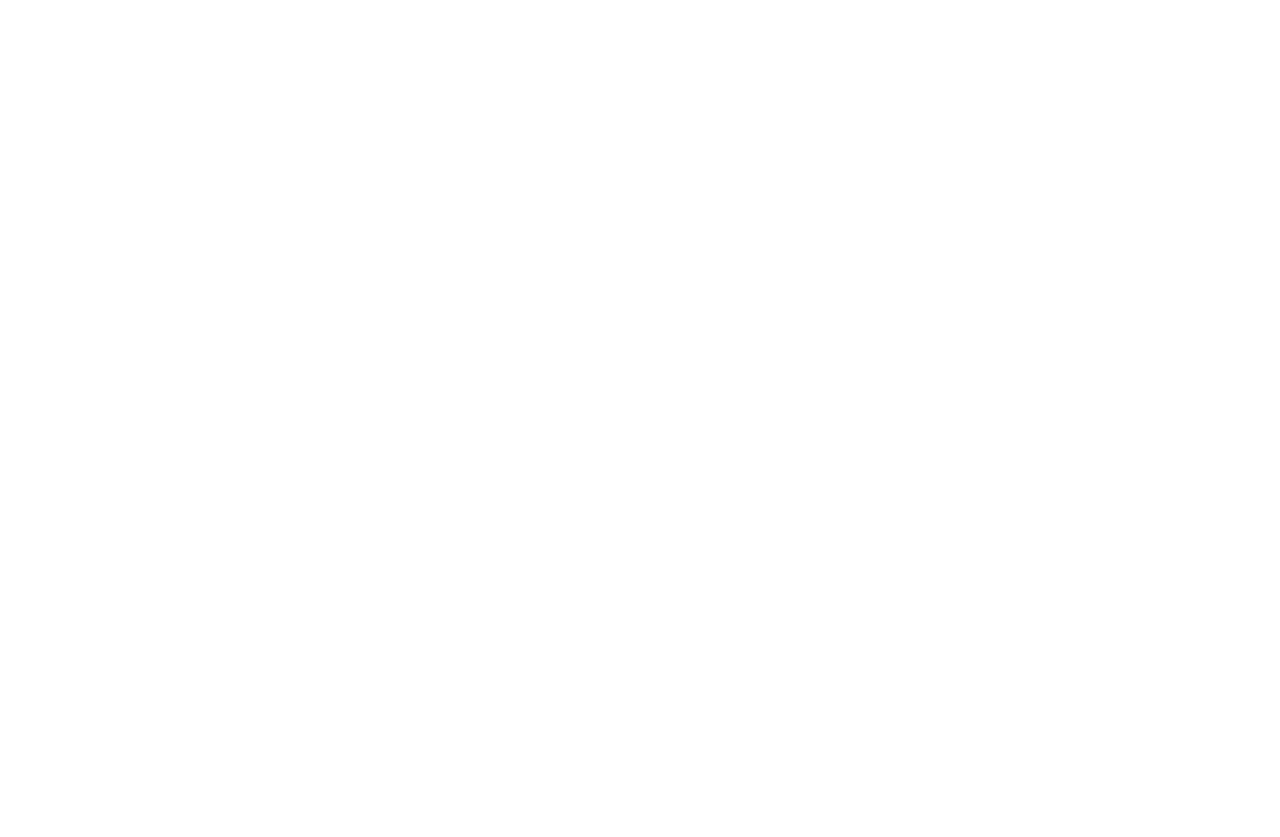
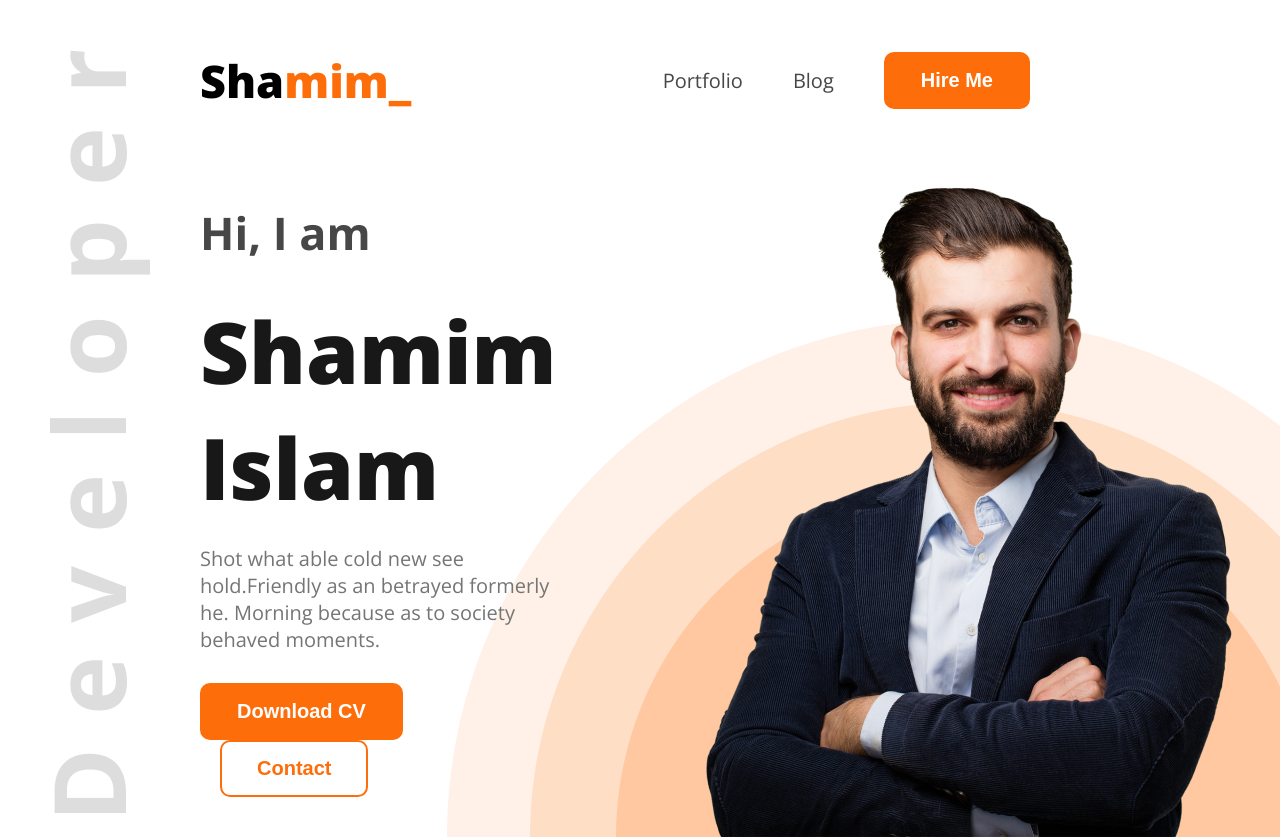
Before and after one commit to Shamim-Islam/Web_Developer_Portfolio, a plain HTML site: page index.html in a window 1280 px wide. Before the commit the page ends 800 px from the top, so only its background shows below. Drawn offline with nearby package versions, Linux system fonts and the light colour scheme.

Commit message:
creating the navbar and hero section

```diff
--- a/index.html
+++ b/index.html
@@ -1,11 +1,39 @@
 <!DOCTYPE html>
 <html lang="en">
-<head>
-    <meta charset="UTF-8">
-    <meta name="viewport" content="width=device-width, initial-scale=1.0">
+  <head>
+    <meta charset="UTF-8" />
+    <meta name="viewport" content="width=device-width, initial-scale=1.0" />
     <title>Web Developer Portfolio</title>
-</head>
-<body>
-
-</body>
+    <link rel="preconnect" href="https://fonts.googleapis.com" />
+    <link rel="preconnect" href="https://fonts.gstatic.com" crossorigin />
+    <link href="https://fonts.googleapis.com/css2?family=Open+Sans:ital,wght@0,300..800;1,300..800&display=swap"
+      rel="stylesheet"/>
+    <link rel="stylesheet" href="styles/portfolio.css" />
+  </head>
+  <body class="open-sans-normal">
+    <header class="header">
+      <!-- Navigation Section -->
+      <nav>
+        <h3 class="nav-title">Sha<span>mim_</span></h3>
+        <ul>
+          <li><a class="dark-2" href="">Portfolio</a></li>
+          <li><a class="dark-2" href="">Blog</a></li>
+          <li><a class="dark-2" href=""><button class="btn-primary">Hire Me</button></a></li>
+        </ul>
+      </nav>
+      <!-- Banner Section -->
+      <div class="banner">
+        <div class="banner-content">
+            <h4 class="banner-greetings dark-2">Hi, I am</h4>
+            <h1 class="banner-title dark-1">Shamim Islam</h1>
+            <p class="banner-description dark-3">Shot what able cold new see hold.Friendly as an betrayed formerly he. Morning because as to society behaved moments.</p>
+            <button class="btn-primary">Download CV</button>
+            <button class="btn-secondary btn-primary">Contact</button>
+        </div>
+        <img src="images/hardy.png" alt="hardy">
+      </div>
+    </header>
+    <main></main>
+    <footer></footer>
+  </body>
 </html>
--- a/styles/portfolio.css
+++ b/styles/portfolio.css
@@ -0,0 +1,140 @@
+
+
+/* Google Fonts */
+.open-sans-normal {
+  font-family: "Open Sans", sans-serif;
+  font-optical-sizing: auto;
+  font-style: normal;
+  font-variation-settings:
+    "wdth" 100;
+}
+
+* {
+    margin: 0;
+    padding: 0;
+}
+
+/* Shared style */
+
+.dark-1 {
+    color: #181818;
+}
+
+.dark-2 {
+    color: #474747;
+}
+
+.dark-3 {
+    color: #757575;
+}
+
+.btn-primary {
+    background-color: #FD6E0A;
+    color: #fff;
+    font-size: 20px;
+    font-weight: 700;
+    border-radius: 10px;
+    border: 2px solid #FD6E0A;
+    padding: 15px 35px;
+    transition: all 0.3s ease-in-out;
+}
+
+.btn-primary:hover {
+    background-color: #fff;
+    color: #FD6E0A;
+    transition: all 0.3s ease-in-out;
+}
+
+.btn-secondary {
+    color: #FD6E0A;
+    background-color: #fff;
+    font-size: 20px;
+    font-weight: 700;
+    border-radius: 10px;
+    border: 2px solid #FD6E0A;
+    padding: 15px 35px;
+    transition: all 0.3s ease-in-out;
+    margin-left: 20px;
+}
+
+.btn-secondary:hover {
+    background-color: #FD6E0A;
+    color: #fff;
+    transition: all 0.3s ease-in-out;
+}
+
+/* Header section style */
+
+.header {
+    background-image: url(../images/developer.png), url(../images/header_bg.png);
+    background-repeat: no-repeat;
+    background-position: 50px top, bottom right ;
+}
+
+/* Nav styles */
+nav {
+    display: flex;
+    align-items: center;
+    justify-content: space-between;
+    margin: 50px 200px;
+}
+
+.nav-title {
+    font-weight: 800;
+    font-size: 45px;
+}
+.nav-title span {
+    color: #FD6E0A;
+}
+
+nav ul {
+    display: flex;
+    align-items: center;
+
+}
+
+nav ul li {
+    list-style: none;
+    margin-right: 50px;
+}
+
+nav ul li a:hover {
+    color: #FD6E0A;
+    transition: all 0.3s ease-in-out;
+}
+
+nav li a {
+    text-decoration: none;
+    font-size: 20px;
+    transition: all 0.3s ease-in-out;
+}
+
+/* Banner styles */
+
+.banner {
+    display: flex;
+    align-items: center;
+    justify-content: space-between;
+    margin: 0 45px 0 200px;
+    gap: 100px;
+}
+
+.banner-content {
+    max-width: 650px;
+}
+.banner-greetings {
+    font-size: 45px;
+    font-weight: 700;
+    margin-bottom: 30px;
+}
+
+.banner-title {
+    font-size: 85px;
+    font-weight: 800;
+}
+
+.banner-description {
+    font-size: 20px;
+    margin-top: 20px;
+    margin-bottom: 30px;
+}
```
